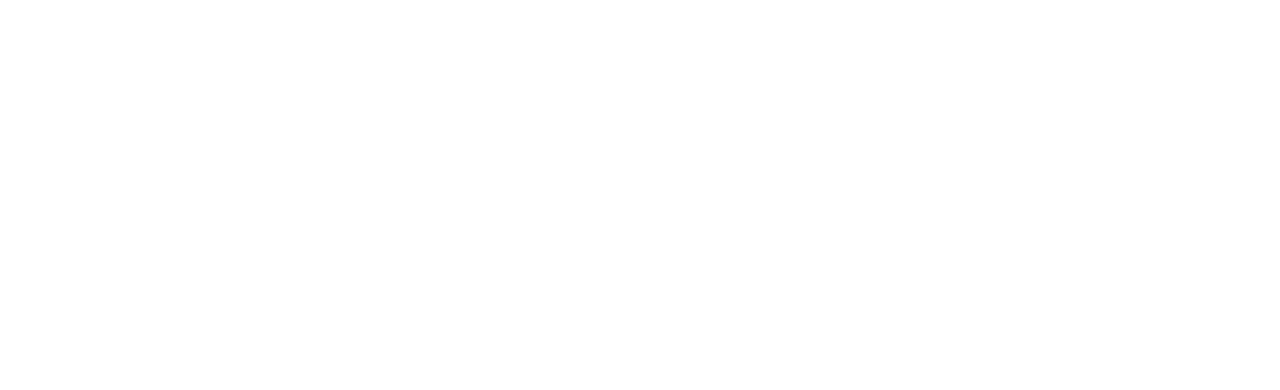
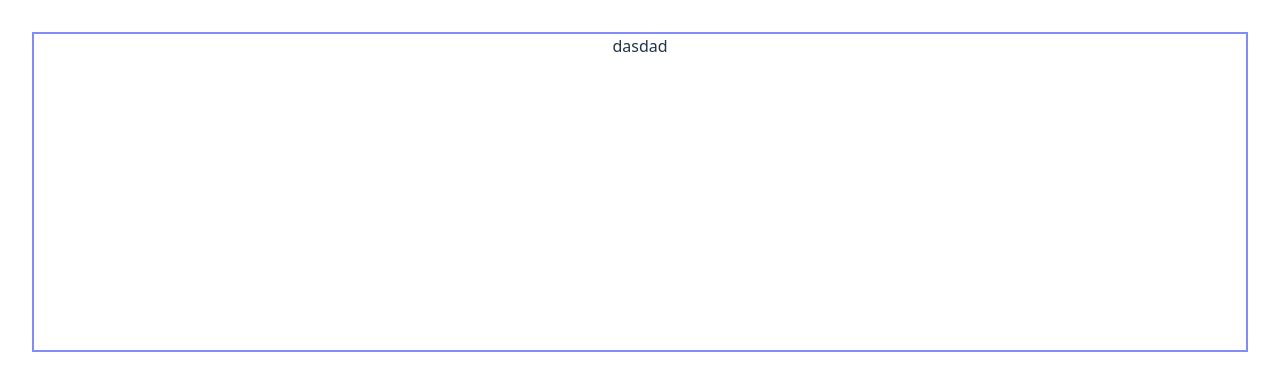
Before and after one commit to Moldedpeanuts/eshop-neko, a React (Vite) app in the folder client/: page / in a window 1280 px wide. Shown: the top 390 px of the page. Built offline with nearby package versions, Linux system fonts and the light colour scheme.

Commit message:
Set height for container div

```diff
--- a/client/src/components/ItemCard/ItemCard.jsx
+++ b/client/src/components/ItemCard/ItemCard.jsx
@@ -4,8 +4,8 @@
 export default function ItemCard() {
     return(
         <>
-            <div className="card-container">
-
+            <div className="card-container border-2 border-indigo-400 h-80">
+                dasdad
             </div>
         </>
     );
```
